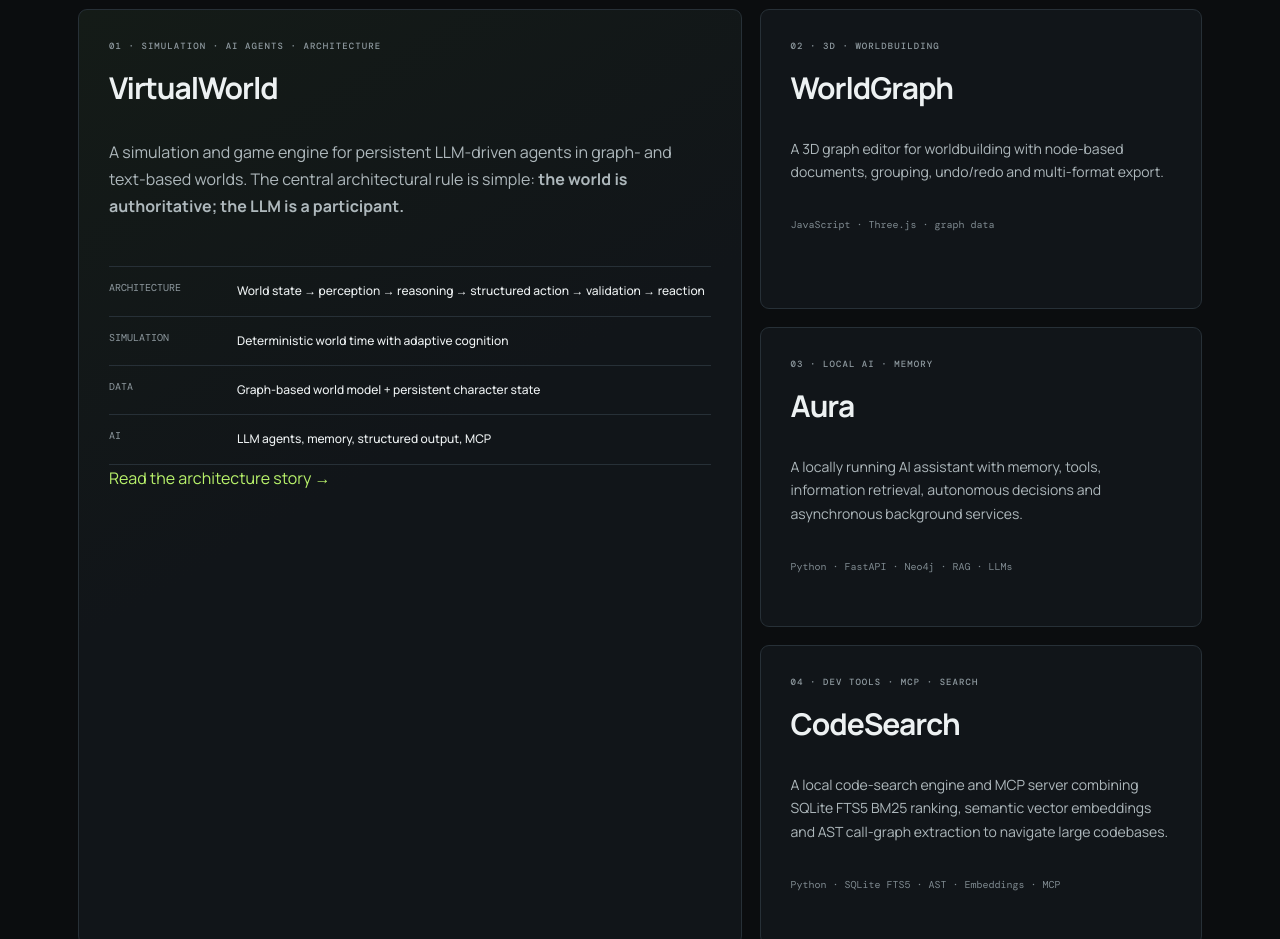
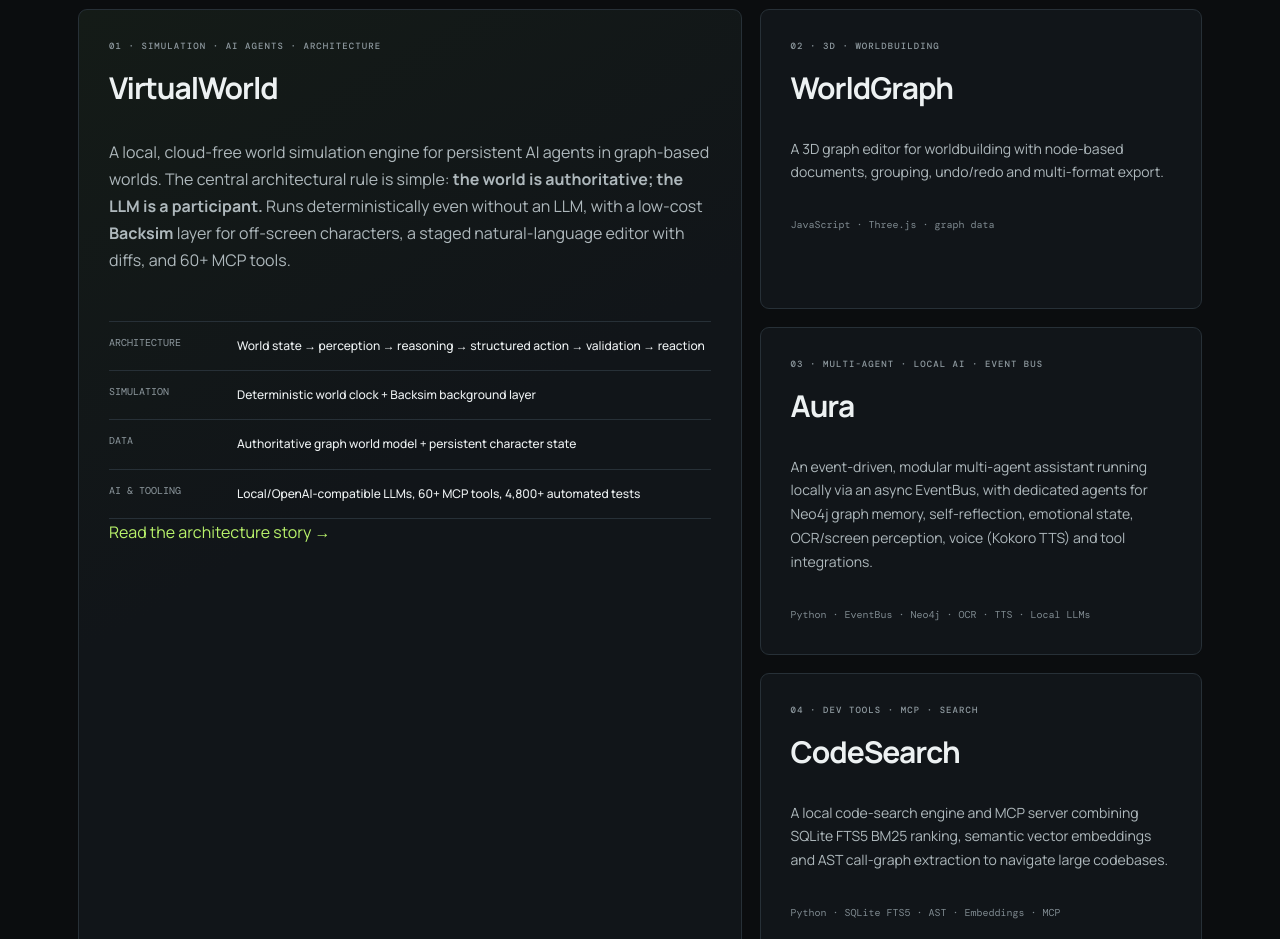
Before and after one commit to tommylogon/tommylogon.github.io, a plain HTML site: page index.html in a window 1280 px wide. Shown: the part 2260-3199 px from the top of the page. Drawn offline with nearby package versions, Linux system fonts and the light colour scheme.

Commit message:
Refresh VirtualWorld and Aura project cards with latest architecture

```diff
--- a/index.html
+++ b/index.html
@@ -32,10 +32,10 @@
 </div></section>
 
 <section id="projects" class="projects"><div class="label">02 / Selected projects</div><div class="project-grid">
-<article class="project featured"><small>01 · SIMULATION · AI AGENTS · ARCHITECTURE</small><h2>VirtualWorld</h2><p>A simulation and game engine for persistent LLM-driven agents in graph- and text-based worlds. The central architectural rule is simple: <strong>the world is authoritative; the LLM is a participant.</strong></p>
-<div class="details"><div><span>Architecture</span><b>World state → perception → reasoning → structured action → validation → reaction</b></div><div><span>Simulation</span><b>Deterministic world time with adaptive cognition</b></div><div><span>Data</span><b>Graph-based world model + persistent character state</b></div><div><span>AI</span><b>LLM agents, memory, structured output, MCP</b></div></div><a class="accent" href="#architecture">Read the architecture story →</a></article>
+<article class="project featured"><small>01 · SIMULATION · AI AGENTS · ARCHITECTURE</small><h2>VirtualWorld</h2><p>A local, cloud-free world simulation engine for persistent AI agents in graph-based worlds. The central architectural rule is simple: <strong>the world is authoritative; the LLM is a participant.</strong> Runs deterministically even without an LLM, with a low-cost <strong>Backsim</strong> layer for off-screen characters, a staged natural-language editor with diffs, and 60+ MCP tools.</p>
+<div class="details"><div><span>Architecture</span><b>World state → perception → reasoning → structured action → validation → reaction</b></div><div><span>Simulation</span><b>Deterministic world clock + Backsim background layer</b></div><div><span>Data</span><b>Authoritative graph world model + persistent character state</b></div><div><span>AI & Tooling</span><b>Local/OpenAI-compatible LLMs, 60+ MCP tools, 4,800+ automated tests</b></div></div><a class="accent" href="#architecture">Read the architecture story →</a></article>
 <article class="project"><small>02 · 3D · WORLDBUILDING</small><h2>WorldGraph</h2><p>A 3D graph editor for worldbuilding with node-based documents, grouping, undo/redo and multi-format export.</p><code>JavaScript · Three.js · graph data</code></article>
-<article class="project"><small>03 · LOCAL AI · MEMORY</small><h2>Aura</h2><p>A locally running AI assistant with memory, tools, information retrieval, autonomous decisions and asynchronous background services.</p><code>Python · FastAPI · Neo4j · RAG · LLMs</code></article>
+<article class="project"><small>03 · MULTI-AGENT · LOCAL AI · EVENT BUS</small><h2>Aura</h2><p>An event-driven, modular multi-agent assistant running locally via an async EventBus, with dedicated agents for Neo4j graph memory, self-reflection, emotional state, OCR/screen perception, voice (Kokoro TTS) and tool integrations.</p><code>Python · EventBus · Neo4j · OCR · TTS · Local LLMs</code></article>
 <article class="project"><small>04 · DEV TOOLS · MCP · SEARCH</small><h2>CodeSearch</h2><p>A local code-search engine and MCP server combining SQLite FTS5 BM25 ranking, semantic vector embeddings and AST call-graph extraction to navigate large codebases.</p><code>Python · SQLite FTS5 · AST · Embeddings · MCP</code></article>
 <article class="project"><small>05 · WORKFLOWS · MCP · PLANNING</small><h2>TaskWeave</h2><p>A structured task-graph and roadmap MCP server for tracking dependencies, validating engineering state and coordinating agentic development workflows.</p><code>Python · MCP · Dependency Graphs · CLI</code></article>
 <article class="project"><small>06 · COGNITIVE MEMORY · MCP · PYTHON</small><h2>StoryMemory</h2><p>A standalone cognitive memory engine and MCP server with multi-facet associative retrieval, activation decay, contradiction tracking and deterministic relationship modeling.</p><code>Python · Vector Search · MCP · CLI</code></article>
```
